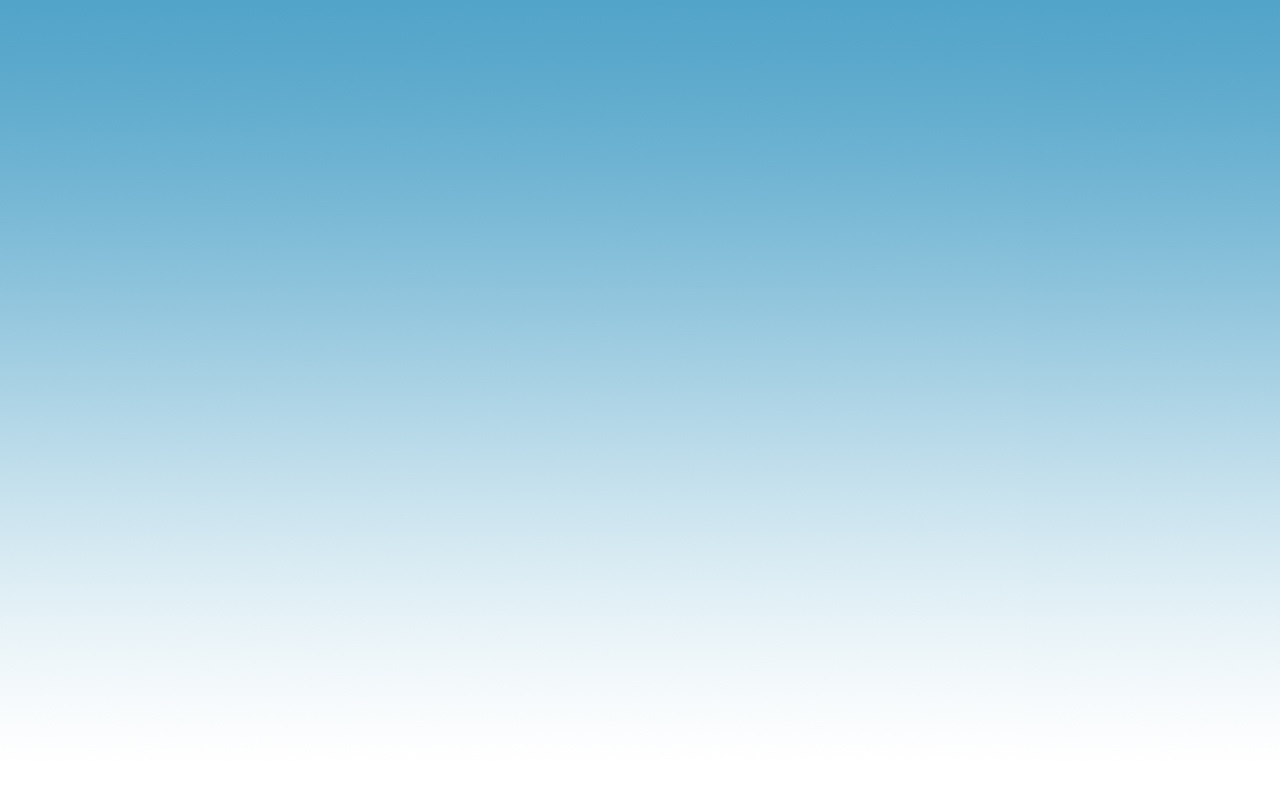
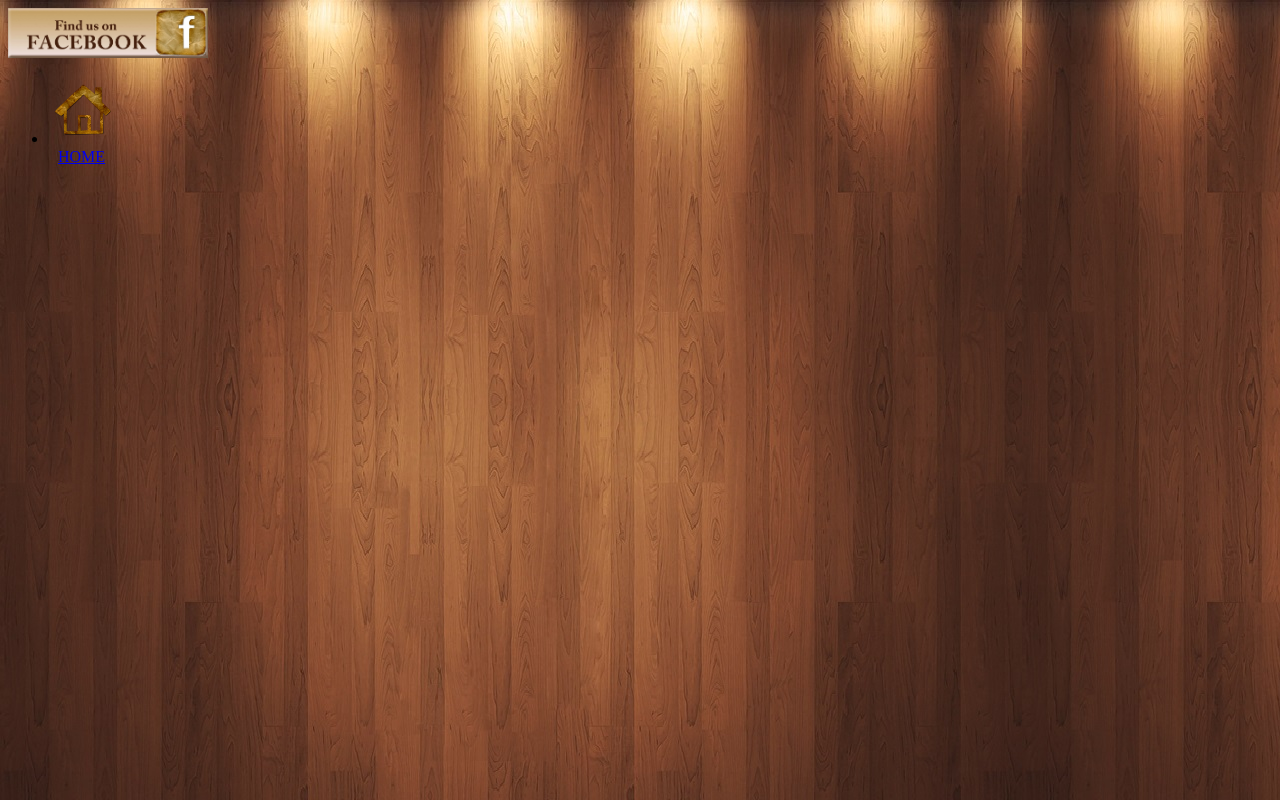
Before and after one commit to CharmiPatel25/TeamPurple_FoodNetwork_FP, a plain HTML site: page index.html in a window 1280 px wide. Drawn offline with Linux system fonts and the light colour scheme.

Commit message:
add fb link and home link

```diff
--- a/index.html
+++ b/index.html
@@ -3,7 +3,12 @@
 <head>
     <title>Homepage</title>
 </head>
-<body background="img/bg4.jpg">
-
+<body background="img/bg.jpg" bgproperties="fixed">
+    <div class="fb">
+        <a href="https://www.facebook.com/buzzfeedtasty"><img src="img/fb.jpg" width="200px" height="50px"></a>
+    </div>
+    <ul class="home" id="upsideul">
+        <li><a href="index.html"><img src="img/home.png" height="70" width="70"><div style="margin:0px;margin-left:10px;">HOME</div></a></li>
+    </ul>
 </body>
 </html>
```
